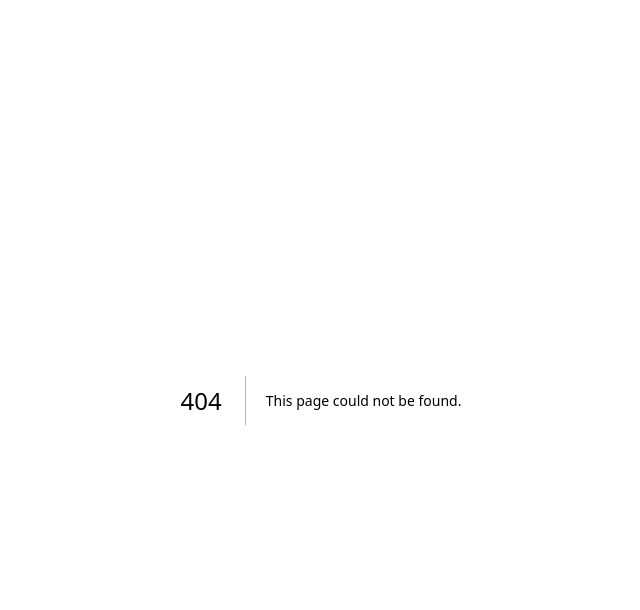
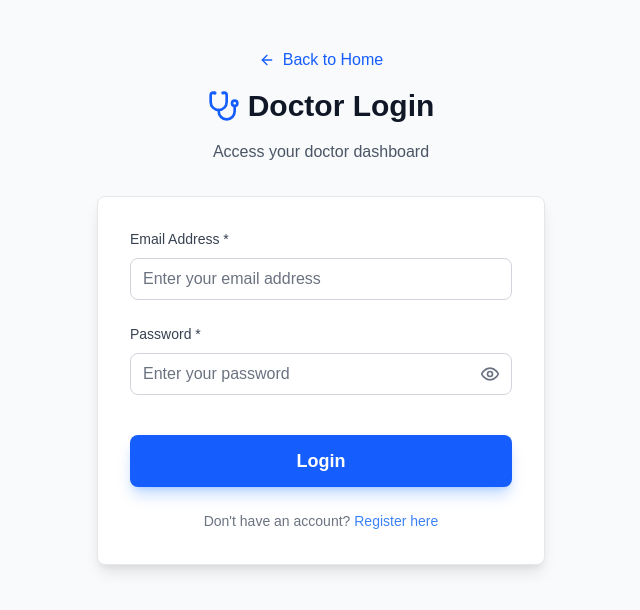
Before and after one commit to ThanksDoc-V1-1/thanksDoc_FE, a Next.js app: page /doctor/login in a window 1280 px wide. Before the commit this address had no page. Shown: the top 610 px of the page, without its empty margins (319-959 px from the left). Built offline with nearby package versions, Linux system fonts and the light colour scheme; no server answers.

Commit message:
Atempt to bring back light mode-3

```diff
--- a/src/app/business/register/page.js
+++ b/src/app/business/register/page.js
@@ -186,7 +186,7 @@ export default function BusinessRegister() {
                 </div>
 
                 <div>
-                  <label className="block text-sm font-medium text-gray-300 mb-2">
+                  <label className="form-label">
                     Description
                   </label>
                   <textarea
--- /dev/null
+++ b/src/app/doctor/login/page.js
@@ -0,0 +1,160 @@
+'use client';
+
+import { useState } from 'react';
+import { useRouter } from 'next/navigation';
+import Link from 'next/link';
+import { Stethoscope, ArrowLeft, Eye, EyeOff } from 'lucide-react';
+import { authAPI } from '../../../lib/api';
+import { useAuth } from '../../../contexts/AuthContext';
+import { useTheme } from '../../../contexts/ThemeContext';
+
+export default function DoctorLogin() {
+  const router = useRouter();
+  const { login } = useAuth();
+  const { isDarkMode } = useTheme();
+  const [loading, setLoading] = useState(false);
+  const [showPassword, setShowPassword] = useState(false);
+  const [formData, setFormData] = useState({
+    email: '',
+    password: '',
+  });
+
+  const handleInputChange = (e) => {
+    const { name, value } = e.target;
+    setFormData(prev => ({
+      ...prev,
+      [name]: value
+    }));
+  };
+
+  const handleSubmit = async (e) => {
+    e.preventDefault();
+    setLoading(true);
+
+    try {
+      const response = await authAPI.login(formData.email, formData.password);
+
+      if (response.user && response.user.role === 'doctor') {
+        login(response.user, response.jwt);
+        router.push('/doctor/dashboard');
+      } else {
+        throw new Error('Invalid doctor credentials');
+      }
+    } catch (error) {
+      console.error('Login error:', error);
+
+      // Display a specific message if the account is not verified
+      if (error.message && error.message.includes('not verified')) {
+        alert('Your doctor account is pending verification. Please wait for admin approval before logging in.');
+      } else {
+        alert(error.message || 'Login failed. Please try again.');
+      }
+    } finally {
+      setLoading(false);
+    }
+  };
+
+  return (
+    <div className={`min-h-screen py-12 transition-colors duration-200 ${
+      isDarkMode ? 'bg-gray-900' : 'bg-gray-50'
+    }`}>
+      <div className="container mx-auto px-4">
+        <div className="max-w-md mx-auto">
+          {/* Header */}
+          <div className="text-center mb-8">
+            <Link href="/" className={`inline-flex items-center mb-4 transition-colors ${
+              isDarkMode ? 'text-blue-400 hover:text-blue-300' : 'text-blue-600 hover:text-blue-500'
+            }`}>
+              <ArrowLeft className="h-4 w-4 mr-2" />
+              Back to Home
+            </Link>
+            <div className="flex items-center justify-center space-x-2 mb-4">
+              <Stethoscope className={`h-8 w-8 ${
+                isDarkMode ? 'text-blue-400' : 'text-blue-600'
+              }`} />
+              <h1 className={`text-3xl font-bold ${
+                isDarkMode ? 'text-white' : 'text-gray-900'
+              }`}>Doctor Login</h1>
+            </div>
+            <p className={isDarkMode ? 'text-gray-300' : 'text-gray-600'}>
+              Access your doctor dashboard
+            </p>
+          </div>
+
+          {/* Form */}
+          <div className="form-container">
+            <form onSubmit={handleSubmit} className="space-y-6">
+              <div>
+                <label className="form-label">
+                  Email Address *
+                </label>
+                <input
+                  type="email"
+                  name="email"
+                  value={formData.email}
+                  onChange={handleInputChange}
+                  required
+                  className="form-input"
+                  placeholder="Enter your email address"
+                />
+              </div>
+
+              <div>
+                <label className="form-label">
+                  Password *
+                </label>
+                <div className="relative">
+                  <input
+                    type={showPassword ? "text" : "password"}
+                    name="password"
+                    value={formData.password}
+                    onChange={handleInputChange}
+                    required
+                    className="form-input pr-10"
+                    placeholder="Enter your password"
+                  />
+                  <button
+                    type="button"
+                    onClick={() => setShowPassword(!showPassword)}
+                    className={`absolute inset-y-0 right-0 flex items-center pr-3 transition-colors ${
+                      isDarkMode
+                        ? 'text-gray-400 hover:text-gray-300'
+                        : 'text-gray-500 hover:text-gray-700'
+                    }`}
+                  >
+                    {showPassword ? (
+                      <EyeOff className="h-5 w-5" />
+                    ) : (
+                      <Eye className="h-5 w-5" />
+                    )}
+                  </button>
+                </div>
+              </div>
+
+              <div className="pt-4">
+                <button
+                  type="submit"
+                  disabled={loading}
+                  className={`w-full py-3 px-4 rounded-lg text-lg font-semibold transition-colors disabled:opacity-50 disabled:cursor-not-allowed shadow-lg ${
+                    isDarkMode
+                      ? 'bg-blue-800 text-white hover:bg-blue-700 shadow-blue-900/50'
+                      : 'bg-blue-600 text-white hover:bg-blue-700 shadow-blue-500/30'
+                  }`}
+                >
+                  {loading ? 'Logging in...' : 'Login'}
+                </button>
+              </div>
+
+              <div className="form-footer-text">
+                Don't have an account?{' '}
+                <Link href="/doctor/register" className="form-link">
+                  Register here
+                </Link>
+              </div>
+            </form>
+          </div>
+        </div>
+      </div>
+    </div>
+  );
+}
```
